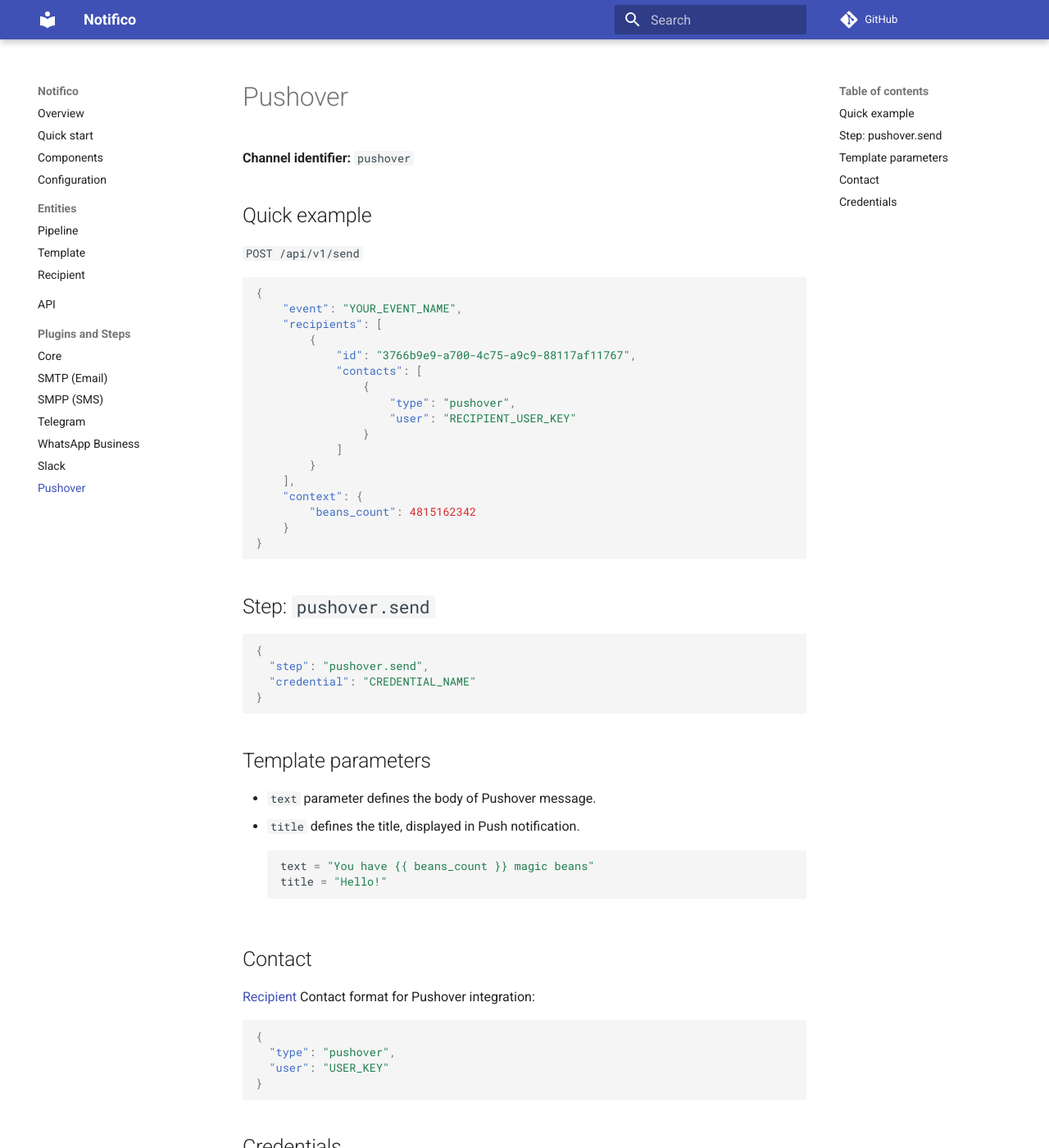
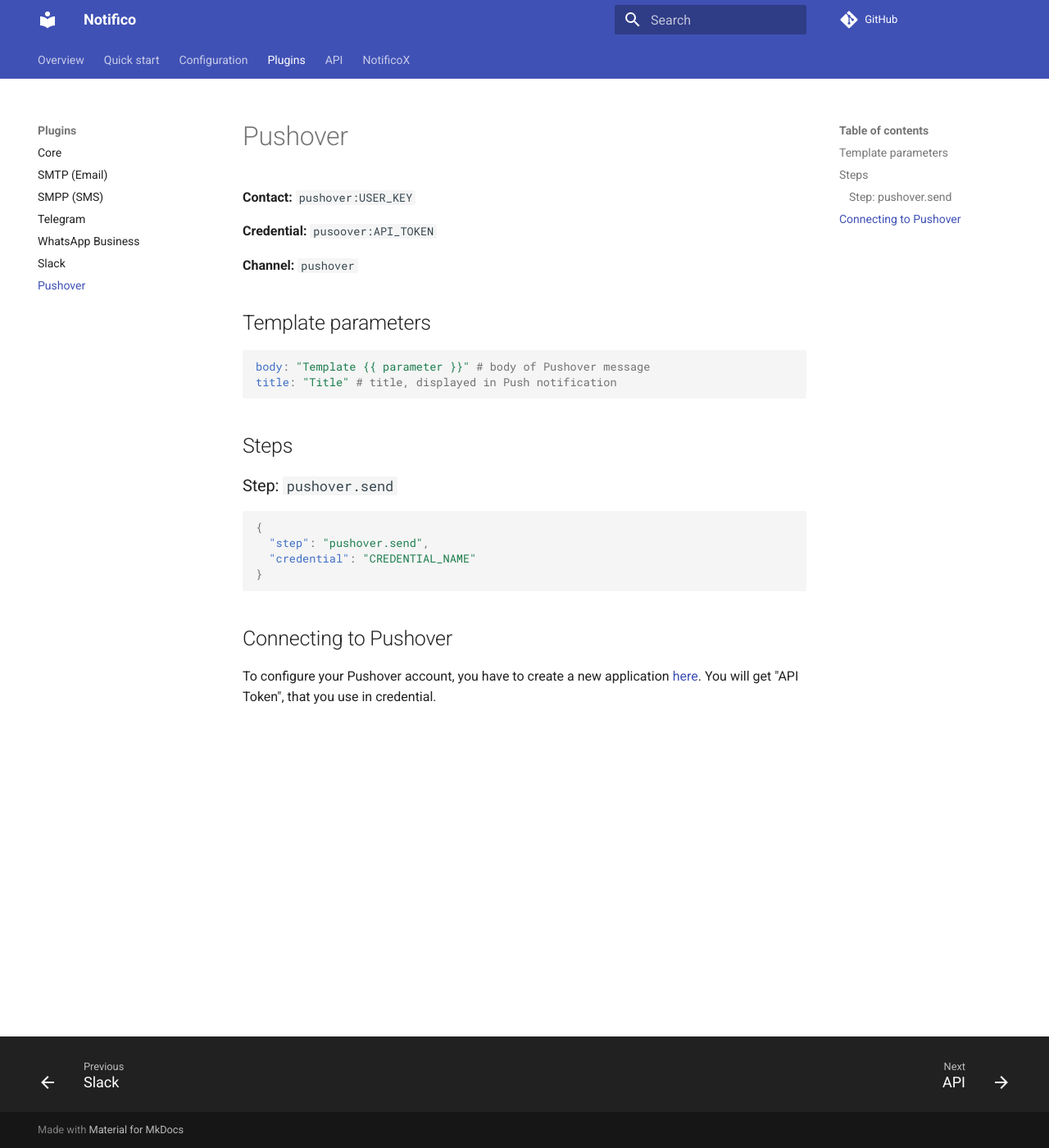
Before and after one commit to notificohq/docs, an MkDocs documentation site: the page built from docs/plugins/pushover.md, in a window 1280 px wide and 1400 px high. Shown: the whole window at 82% size. Built offline with MkDocs 1.6.1 and Material for MkDocs 9.7.7, drawn with Linux system fonts in a browser that asks for light colours; comment, search, counter and statistics services are not loaded; some of the changed text lies outside the part shown.

Commit message:
Docs for new version

````diff
--- a/docs/plugins/pushover.md
+++ b/docs/plugins/pushover.md
@@ -1,30 +1,19 @@
 # Pushover
 
-**Channel identifier:** `pushover`
+**Contact:** `pushover:USER_KEY`
 
-## Quick example
-`POST /api/v1/send`
-```json
-{
-    "event": "YOUR_EVENT_NAME",
-    "recipients": [
-        {
-            "id": "3766b9e9-a700-4c75-a9c9-88117af11767",
-            "contacts": [
-                {
-                    "type": "pushover",
-                    "user": "RECIPIENT_USER_KEY"
-                }
-            ]
-        }
-    ],
-    "context": {
-        "beans_count": 4815162342
-    }
-}
+**Credential:** `pusoover:API_TOKEN`
+
+**Channel:** `pushover`
+
+## Template parameters
+```yaml
+body: "Template {{ parameter }}" # body of Pushover message
+title: "Title" # title, displayed in Push notification
 ```
 
-## Step: `pushover.send`
+## Steps
+### Step: `pushover.send`
 ```json
 {
   "step": "pushover.send",
@@ -32,30 +21,6 @@
 }
 ```
 
-## Template parameters
-- `text` parameter defines the body of Pushover message.
-- `title` defines the title, displayed in Push notification.
-```toml
-text = "You have {{ beans_count }} magic beans"
-title = "Hello!"
-```
-
-## Contact
-[Recipient](../recipient.md) Contact format for Pushover integration:
-```json
-{
-  "type": "pushover",
-  "user": "USER_KEY"
-}
-```
-
-## Credentials
+## Connecting to Pushover
 To configure your Pushover account, you have to create a new application [here](https://pushover.net/apps/build).
-You will get "API Token", that you can add to your `credentials.toml` file:
-
-```toml
-[pushover.CREDENTIAL_NAME]
-token = "YOUR_PUSHOVER_TOKEN"
-```
-
-Replace `CREDENTIAL_NAME` with a credential name, that will be used for referencing this credential in pipelines (see above).
+You will get "API Token", that you use in credential.
--- a/mkdocs.yml
+++ b/mkdocs.yml
@@ -3,29 +3,32 @@
 repo_url: https://github.com/notificohq/notifico
 
 nav:
-  - index.md
+  - Overview:
+    - index.md
+    - components.md
+    - Entities:
+      - pipeline.md
+      - template.md
+      - recipient.md
   - quick-start.md
-  - components.md
   - Configuration: configuration.md
-  - Entities:
-    - pipeline.md
-    - template.md
-    - recipient.md
+  - Plugins:
+    - Core: plugins/core.md
+    - SMTP (Email): plugins/smtp.md
+    - SMPP (SMS): plugins/smpp.md
+    - Telegram: plugins/telegram.md
+    - WhatsApp Business: plugins/waba.md
+    - Slack: plugins/slack.md
+    - Pushover: plugins/pushover.md
   - API: api.md
-  - Plugins and Steps:
-      - Core: plugins/core.md
-      - SMTP (Email): plugins/smtp.md
-      - SMPP (SMS): plugins/smpp.md
-      - Telegram: plugins/telegram.md
-      - WhatsApp Business: plugins/wa_business.md
-      - Slack: plugins/slack.md
-      - Pushover: plugins/pushover.md
+  - NotificoX: notificox.md
 
 theme:
   name: material
   features:
     - navigation.sections
     - navigation.footer
+    - navigation.tabs
   custom_dir: overrides
 dev_addr: 127.0.0.1:8080
 markdown_extensions:
````
Also changed, not shown: docs/configuration.md (+13 -4 lines), docs/notificox.md (added, +35 -0 lines), docs/plugins/core.md (+4 -4 lines), docs/plugins/slack.md (+5 -1 lines), docs/plugins/smpp.md (+5 -11 lines), docs/plugins/smtp.md (+14 -24 lines), docs/plugins/telegram.md (+10 -14 lines), docs/plugins/wa_business.md (deleted, +0 -14 lines), docs/plugins/waba.md (added, +7 -0 lines), docs/recipient.md (+5 -34 lines), docs/plugins/subscriptions.md (deleted), 1 other file.
